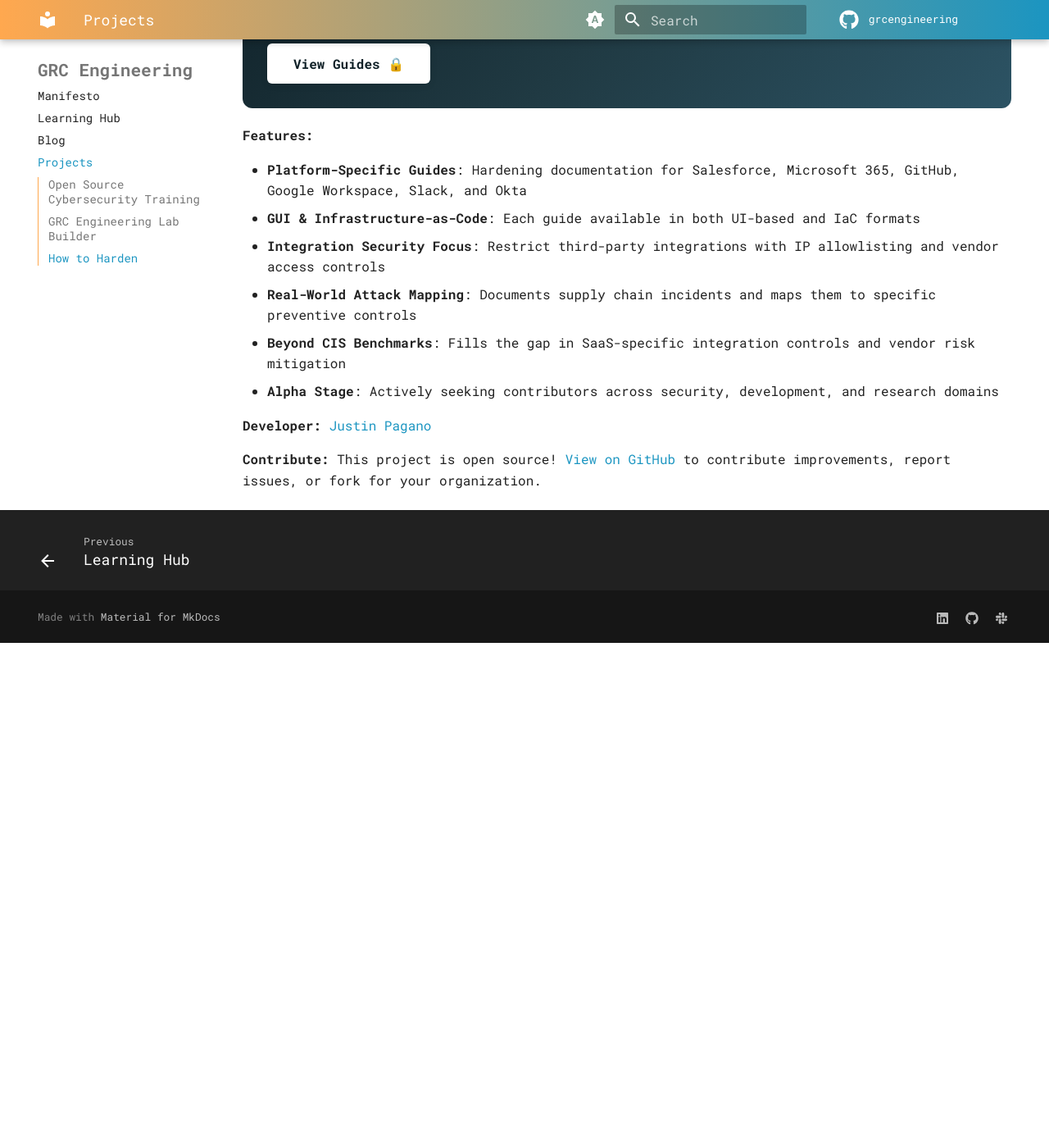
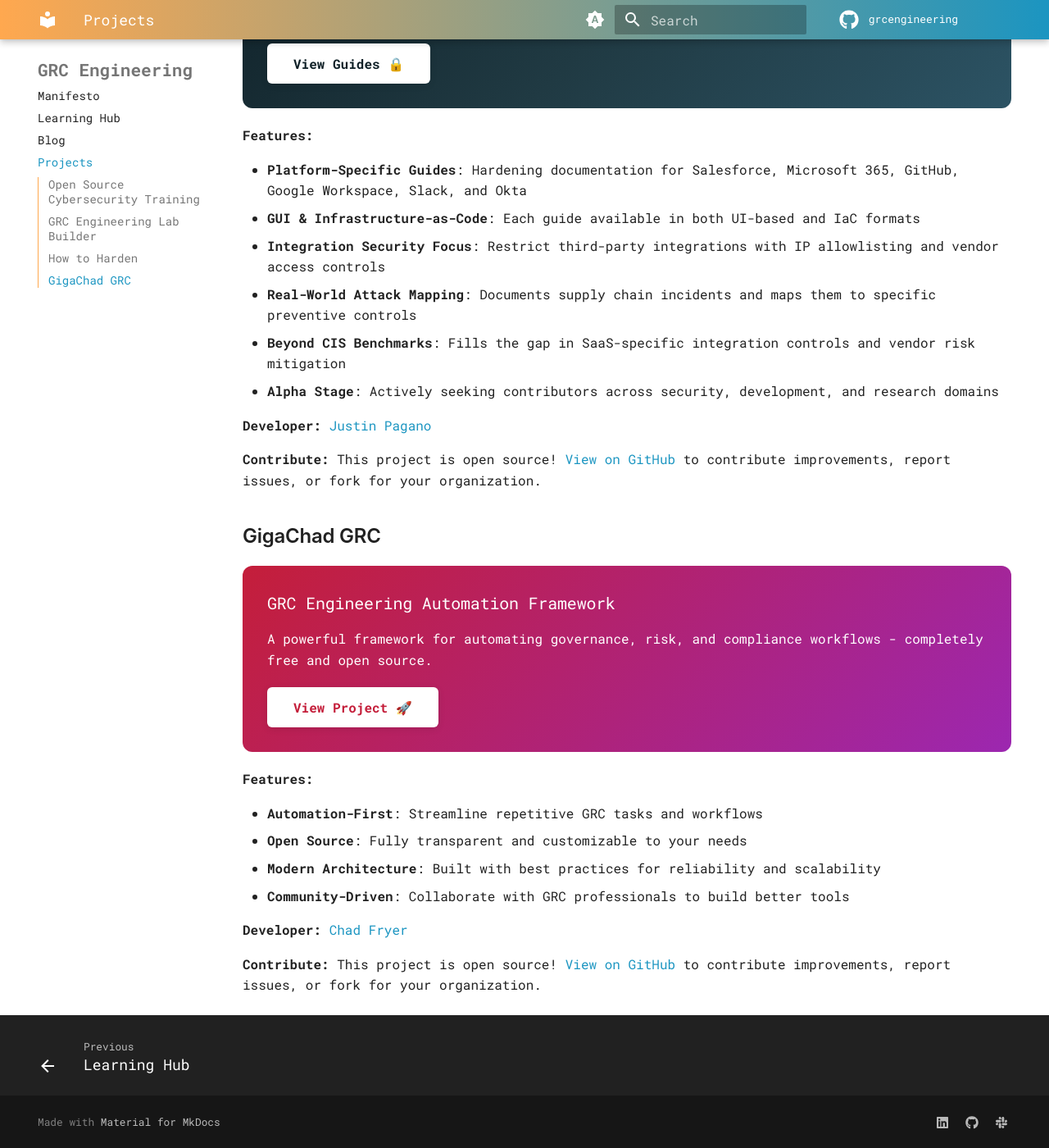
Before and after one commit to grcengineering/grcengineering.github.io, an MkDocs documentation site: the page built from docs/projects.md, in a window 1280 px wide and 1400 px high, scrolled down 1786 px. Shown: the whole window at 82% size. Built offline with MkDocs 1.6.1 and Material for MkDocs 9.7.7, drawn with Linux system fonts in a browser that asks for light colours; some web fonts are replaced; plug-ins that fetch from the network failed and are left out; comment, search, counter and statistics services are not loaded; before the commit the page ends 2570 px from its top, so only the background shows below that.

Commit message:
Add GigaChad GRC project to projects page

```diff
--- a/docs/projects.md
+++ b/docs/projects.md
@@ -67,3 +67,24 @@
 **Developer:** [Justin Pagano](https://linkedin.com/in/justinpagano)
 
 **Contribute:** This project is open source! [View on GitHub](https://github.com/grcengineering/how-to-harden) to contribute improvements, report issues, or fork for your organization.
+
+## GigaChad GRC
+
+<div style="background: linear-gradient(135deg, #C41E3A 0%, #9C27B0 100%); color: white; padding: 30px; border-radius: 12px; margin: 20px 0;">
+  <h3 style="color: white; margin-top: 0;">GRC Engineering Automation Framework</h3>
+  <p style="font-size: 16px; margin-bottom: 20px;">A powerful framework for automating governance, risk, and compliance workflows - completely free and open source.</p>
+  <div style="display: flex; gap: 15px; flex-wrap: wrap;">
+    <a href="https://github.com/grcengineering/gigachad-grc" target="_blank" rel="noopener noreferrer" style="background: white; color: #C41E3A; padding: 12px 32px; border-radius: 6px; text-decoration: none; font-weight: 600; font-size: 16px; transition: all 0.3s ease; box-shadow: 0 2px 8px rgba(0,0,0,0.1);" onmouseover="this.style.transform='translateY(-2px)'; this.style.boxShadow='0 4px 12px rgba(196,30,58,0.3)';" onmouseout="this.style.transform='translateY(0)'; this.style.boxShadow='0 2px 8px rgba(0,0,0,0.1)';">View Project 🚀</a>
+  </div>
+</div>
+
+**Features:**
+
+- **Automation-First**: Streamline repetitive GRC tasks and workflows
+- **Open Source**: Fully transparent and customizable to your needs
+- **Modern Architecture**: Built with best practices for reliability and scalability
+- **Community-Driven**: Collaborate with GRC professionals to build better tools
+
+**Developer:** [Chad Fryer](https://www.linkedin.com/in/c-fryer/)
+
+**Contribute:** This project is open source! [View on GitHub](https://github.com/grcengineering/gigachad-grc) to contribute improvements, report issues, or fork for your organization.
```
